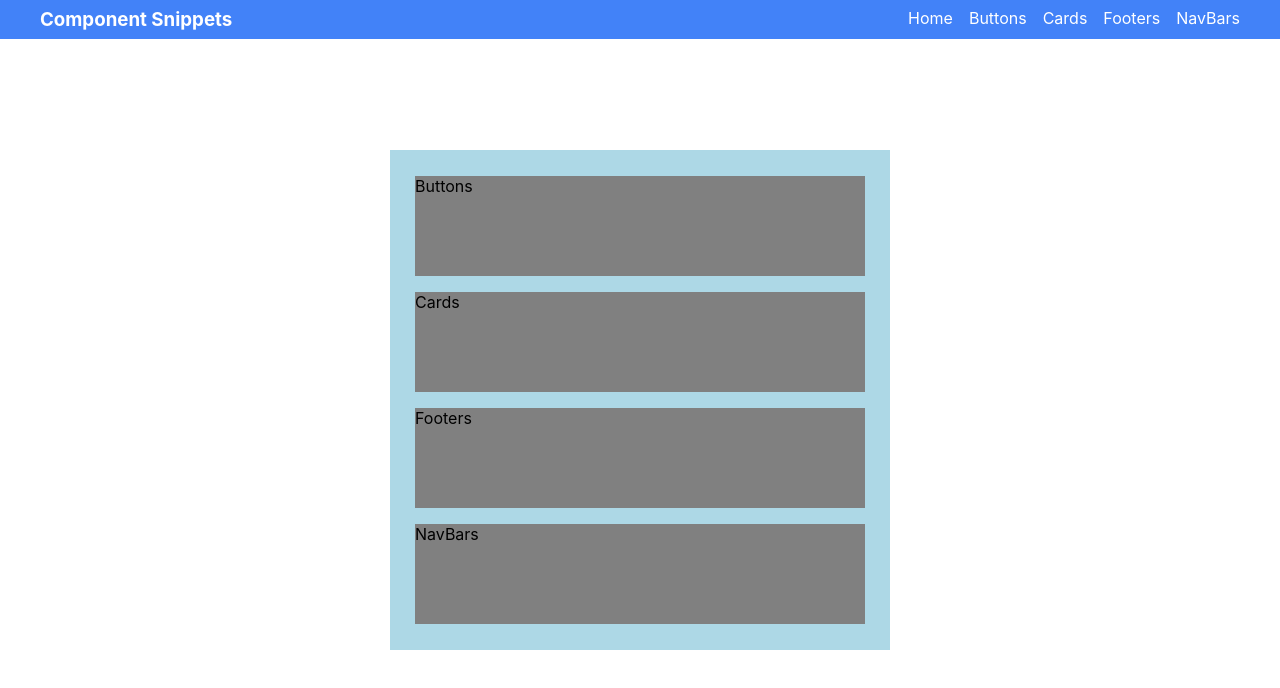
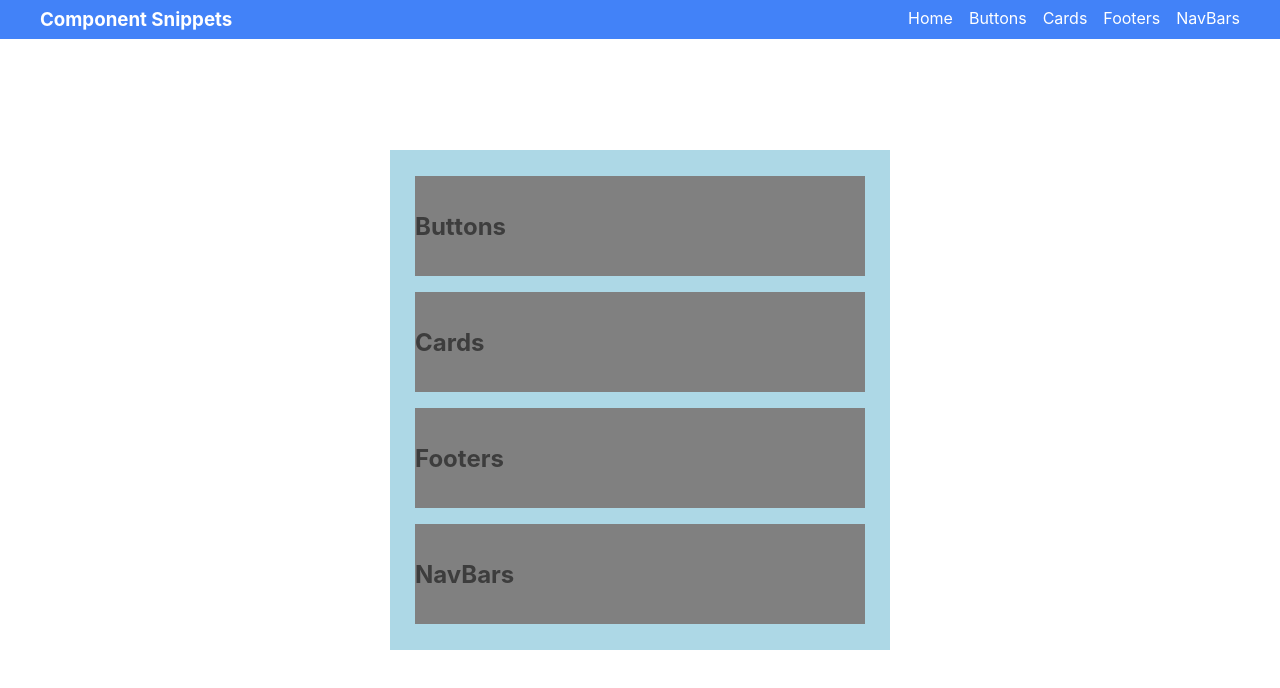
Before and after one commit to JulianEhiem/comp-library, a React (Create React App) app: page / in a window 1280 px wide. Shown: the top 688 px of the page. Built offline with nearby package versions, Linux system fonts and the light colour scheme.

Commit message:
Adjusted links text color and size

```diff
--- a/src/App.css
+++ b/src/App.css
@@ -16,8 +16,14 @@
   justify-content: center;
 }
 .component-links{
+  display: flex;
+  flex-direction: column;
   width: 90%;
   height: 100px;
   background-color: grey;
   align-self: center;
+  justify-content: center;
 }
+.component-links > h2{
+  color: rgb(61, 61, 61);
+}
--- a/src/App.js
+++ b/src/App.js
@@ -7,10 +7,10 @@ function App() {
     <div className="App">
       <Navigation/>
       <div className="components-container">
-        <div className="component-links">Buttons</div>
-        <div className="component-links">Cards</div>
-        <div className="component-links">Footers</div>
-        <div className="component-links">NavBars</div>
+        <div className="component-links"><h2>Buttons</h2></div>
+        <div className="component-links"><h2>Cards</h2></div>
+        <div className="component-links"><h2>Footers</h2></div>
+        <div className="component-links"><h2>NavBars</h2></div>
       </div>
     </div>
   );
```
